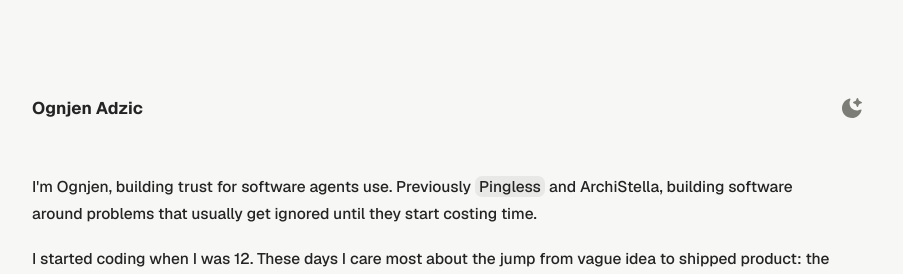
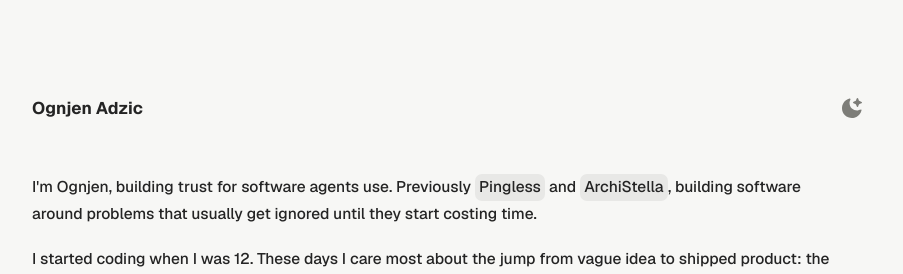
Before and after one commit to OgnjenAdzic28/portfolio, a Next.js app: page / in a window 1280 px wide. Shown: the top 274 px of the page, without its empty margins (188-1091 px from the left). Built offline with nearby package versions, Linux system fonts and the light colour scheme.

Commit message:
Unlink intro work pills and add ArchiStella hover copy.
Pingless and ArchiStella now animate explanations on hover without outbound links.

```diff
--- a/src/app/globals.css
+++ b/src/app/globals.css
@@ -182,6 +182,17 @@ a {
   transition-duration: 170ms;
   transition-property: background-color, color, opacity;
   transition-timing-function: cubic-bezier(0.2, 0, 0, 1);
+}
+
+button.pill-link {
+  appearance: none;
+  border: 0;
+  margin: 0;
+  padding: 0 0.28em;
+  background: var(--pill);
+  color: inherit;
+  font: inherit;
+  cursor: pointer;
 }
 
 .pill-link:hover,
--- a/src/app/page.tsx
+++ b/src/app/page.tsx
@@ -13,7 +13,6 @@ const work = [
   {
     name: "Pingless",
     year: "2025",
-    href: "https://pingless.dev",
   },
   {
     name: "ArchiStella",
@@ -94,15 +93,18 @@ export default function Home() {
             leading="I'm Ognjen, building trust for software agents use. Previously "
             items={[
               {
-                href: "https://pingless.dev",
                 label: "Pingless",
                 explanation:
                   "building web, SaaS, and AI applications that actually work, from landing pages to full web apps",
-                target: "_blank",
-                rel: "noreferrer",
+              },
+              {
+                label: "ArchiStella",
+                explanation:
+                  "a B2B marketplace where maritime companies order directly from vessel suppliers, distributors, and brand owners",
               },
             ]}
-            trailing=" and ArchiStella, building software around problems that usually get ignored until they start costing time."
+            separator={[" and "]}
+            trailing=", building software around problems that usually get ignored until they start costing time."
           />
         </p>
 
--- a/src/components/animated-pill-link.tsx
+++ b/src/components/animated-pill-link.tsx
@@ -1,7 +1,6 @@
 "use client";
 
 import type {
-  AnchorHTMLAttributes,
   CSSProperties,
   FocusEvent,
   ReactNode,
@@ -16,9 +15,12 @@ import {
 } from "react";
 import { playHoverTone, playScaleTone } from "@/components/audio-link";
 
-type AnimatedPillItem = AnchorHTMLAttributes<HTMLAnchorElement> & {
+type AnimatedPillItem = {
   explanation: string;
   label: string;
+  href?: string;
+  rel?: string;
+  target?: string;
 };
 
 type AnimatedPillLinksProps = {
@@ -47,6 +49,53 @@ function isHoverCapable() {
   return (
     typeof window !== "undefined" &&
     window.matchMedia("(hover: hover) and (pointer: fine)").matches
+  );
+}
+
+function PillControl({
+  item,
+  className,
+  "aria-label": ariaLabel,
+  tabIndex,
+  "data-entering": dataEntering,
+  "data-hidden": dataHidden,
+  "data-exiting": dataExiting,
+  onFocus,
+  onPointerEnter,
+}: {
+  item: AnimatedPillItem;
+  className: string;
+  "aria-label": string;
+  tabIndex?: number;
+  "data-entering"?: string;
+  "data-hidden"?: string;
+  "data-exiting"?: string;
+  onFocus?: (event: FocusEvent<HTMLElement>) => void;
+  onPointerEnter?: () => void;
+}) {
+  const shared = {
+    className,
+    "aria-label": ariaLabel,
+    tabIndex,
+    "data-entering": dataEntering,
+    "data-hidden": dataHidden,
+    "data-exiting": dataExiting,
+    onFocus,
+    onPointerEnter,
+  };
+
+  if (item.href) {
+    return (
+      <a href={item.href} target={item.target} rel={item.rel} {...shared}>
+        {item.label}
+      </a>
+    );
+  }
+
+  return (
+    <button type="button" {...shared}>
+      {item.label}
+    </button>
   );
 }
 
@@ -375,17 +424,13 @@ export function AnimatedPillLinks({
       >
         {leading}
         {items.map((item, index) => {
-          const { explanation, label, ...props } = item;
-
           return (
-            <Fragment key={label}>
-              <a
-                {...props}
-                aria-label={props["aria-label"] ?? `${label}: ${explanation}`}
+            <Fragment key={item.label}>
+              <PillControl
+                item={item}
+                aria-label={`${item.label}: ${item.explanation}`}
                 className="pill pill-link animated-pill-link"
-              >
-                {label}
-              </a>
+              />
               {index < items.length - 1 ? (
                 <span className="animated-pill-separator">
                   {separatorText(index)}
@@ -421,7 +466,7 @@ export function AnimatedPillLinks({
 
       <span className="animated-pill-live">
         {leading}
-        {items.map(({ explanation, label, onFocus, onPointerEnter, ...props }, index) => {
+        {items.map((item, index) => {
           const isHidden = activeIndex > -1 && index > activeIndex;
           const shouldRenderSeparator = index < items.length - 1;
           const isSeparatorHidden = activeIndex > -1 && index >= activeIndex;
@@ -431,25 +476,21 @@ export function AnimatedPillLinks({
             isReturningToDefault && !isSeparatorVisible(returningIndex, index);
 
           return (
-            <Fragment key={label}>
-              <a
-                {...props}
-                aria-label={`${label}: ${explanation}`}
+            <Fragment key={item.label}>
+              <PillControl
+                item={item}
+                aria-label={`${item.label}: ${item.explanation}`}
                 className="pill pill-link animated-pill-link"
                 data-entering={isReturningItem ? "true" : undefined}
                 data-hidden={isHidden ? "true" : undefined}
-                tabIndex={isHidden ? -1 : props.tabIndex}
-                onFocus={(event) => {
-                  setActive({ explanation, label, ...props });
-                  onFocus?.(event);
+                tabIndex={isHidden ? -1 : undefined}
+                onFocus={() => {
+                  setActive(item);
                 }}
-                onPointerEnter={(event) => {
-                  setActive({ explanation, label, ...props });
-                  onPointerEnter?.(event);
+                onPointerEnter={() => {
+                  setActive(item);
                 }}
-              >
-                {label}
-              </a>
+              />
               {shouldRenderSeparator ? (
                 <span
                   className="animated-pill-separator"
```
